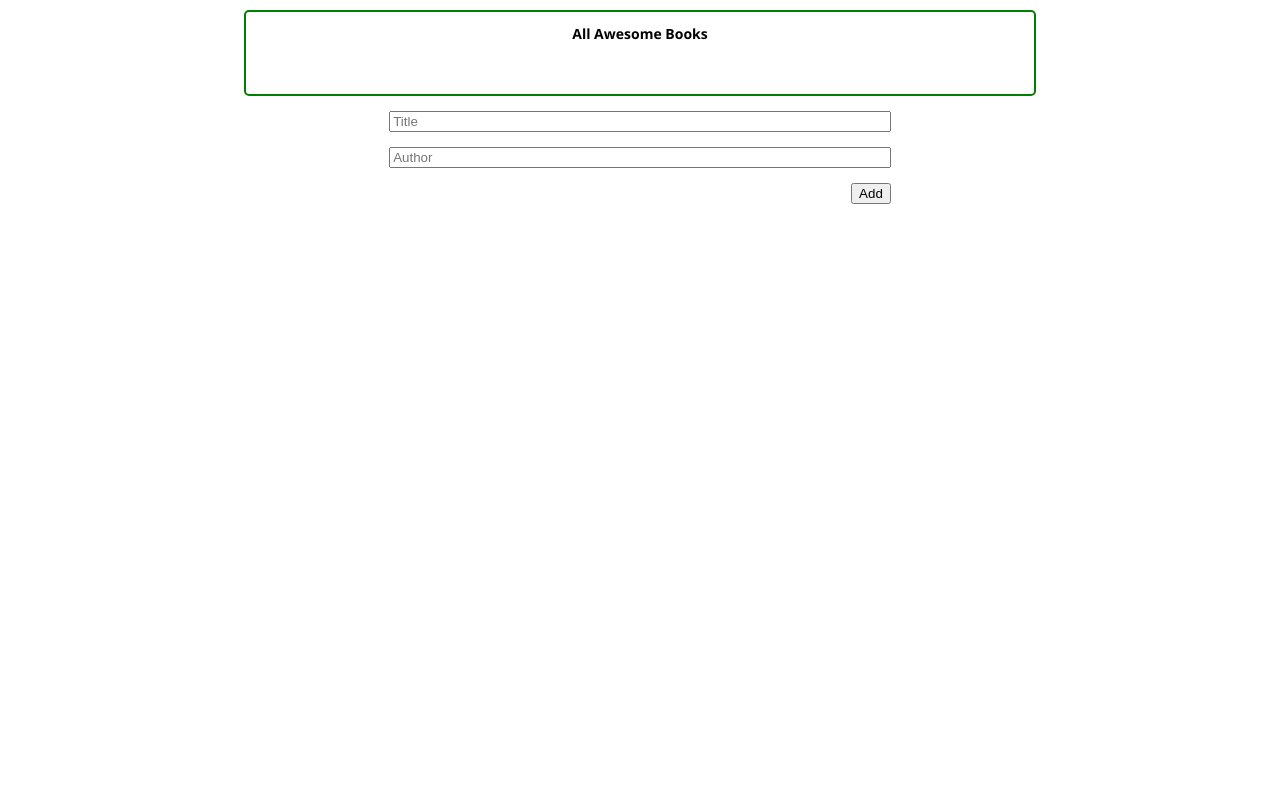
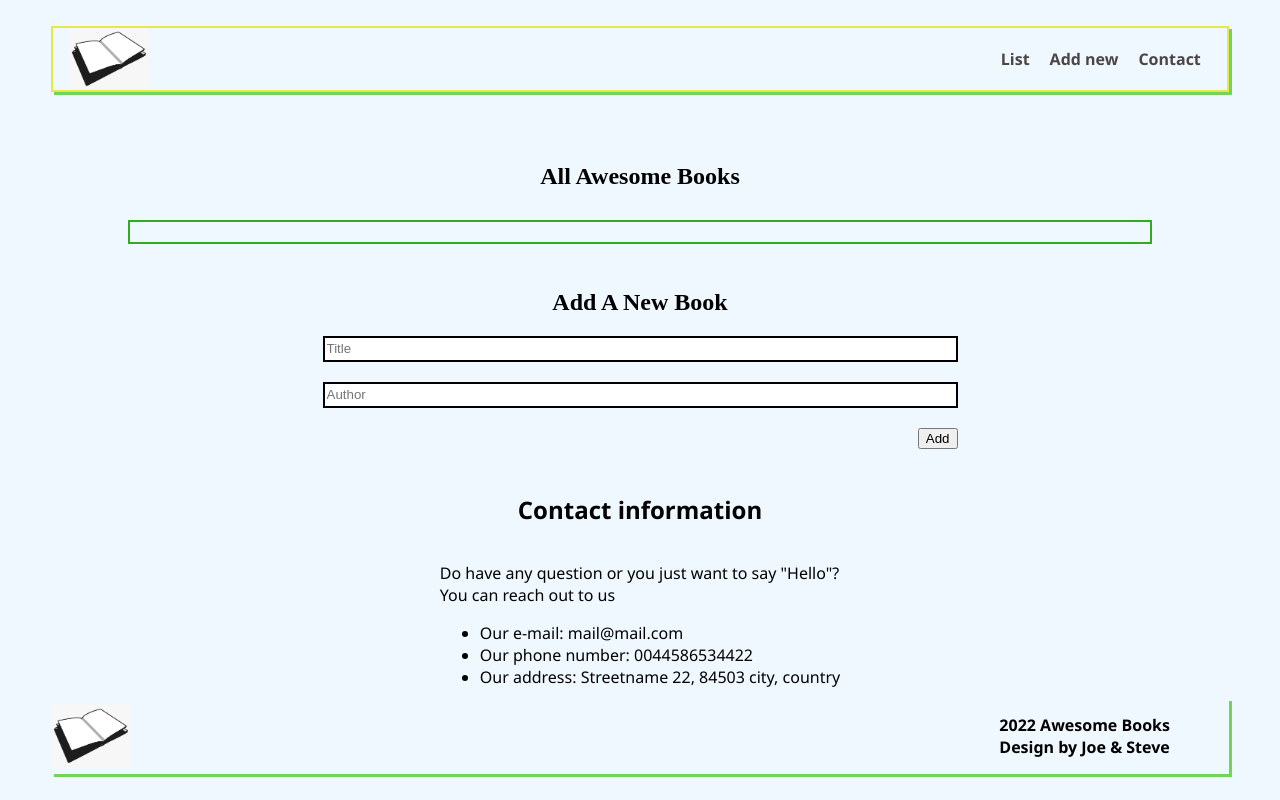
Before and after one commit to braincee/Awesome-Books, a website: page index.html in a window 1280 px wide. Drawn offline with Linux system fonts and the light colour scheme.

Commit message:
Add single page application

```diff
--- a/features/features.js
+++ b/features/features.js
@@ -50,6 +50,7 @@ class DisplayPage {
     });
   };
 
+  /* creating a new Book */
   newBook = (book) => {
     const booksCatalogue = document.querySelector('.lib-catalogue');
     const bookCatalogue = document.createElement('div');
@@ -90,10 +91,9 @@ class DisplayPage {
 /* displaying the UI */
 const displayContent = new DisplayPage();
 const storage = new Storage();
-document.addEventListener('DOMContentLoaded', displayContent.addingBooks());
 
 /* Adding a Book */
-const addButton = document.getElementById('add-btn');
+const addButton = document.querySelector('#add-btn');
 addButton.addEventListener('click', () => {
   const title = form.elements.title.value;
   const author = form.elements.author.value;
@@ -104,10 +104,25 @@ addButton.addEventListener('click', () => {
   displayContent.clearForm();
 });
 
+
+/* removing a book */
+
 document.addEventListener('click', (e) => {
   const button = e.target;
   if (button.className === 'btn-remove') {
     displayContent.deleteBook(button);
     storage.deleteBook(button);
+  } else if (button.parentNode.id === 'list') {
+    displayInfo.style.display = 'flex';
+    contactInfo.style.display = 'none';
+    saveInfo.style.display = 'none';
+  } else if (button.parentNode.id === 'add') {
+    saveInfo.style.display = 'flex';
+    contactInfo.style.display = 'none';
+    displayInfo.style.display = 'none';
+  } else if (button.parentNode.id === 'contact') {
+    saveInfo.style.display = 'none';
+    contactInfo.style.display = 'flex';
+    displayInfo.style.display = 'none';
   }
 });
--- a/index.html
+++ b/index.html
@@ -8,23 +8,52 @@
     <title>Awesome Books</title>
   </head>
   <body>
+    <header class="navigation">
+      <nav class="navbar">
+        <img src="logo/book-loogo.png" alt="book-logo" class="logo">
+        <ul class="nav-list">
+            <li id="list" class="nav-link"><a href="#">List</a></li>
+            <li id="add" class="nav-link"><a href="#">Add new</a></li>
+            <li id="contact" class="nav-link"><a href="#">Contact</a></li>
+        </ul>
+      </nav>
+    </header>
+    <div class="date-time">
+      <p id="date-time"></p>
+    </div>
     <main>
-      <div>
         <section class="container">
           <h1>All Awesome Books</h1>
           <div class="lib-catalogue">
-
           </div>
         </section>
         <section class="form-container">
+          <h1>Add A New Book</h1>
           <form action="#" method="Post" class="form-input">
             <input type="text" name="title" placeholder="Title" />
             <input type="text" name="author" placeholder="Author" />
             <button type="button" id="add-btn" class="add-book-btn">Add</button>
           </form>
         </section>
-      </div>
+      <section class="contact">
+        <h2>Contact information</h2>
+        <div class="contact-container">
+          <p>
+            Do have any question or you just want to say "Hello"? <br />
+            You can reach out to us
+          </p>
+          <ul>
+            <li>Our e-mail: mail@mail.com</li>
+            <li>Our phone number: 0044586534422</li>
+            <li>Our address: Streetname 22, 84503 city, country</li>
+          </ul>
+        </div>
+      </section>
     </main>
+    <footer id="footer" class="copyright">
+      <img src="logo/book-loogo.png" alt="book-logo">
+      <p class="footer-p"> 2022 Awesome Books <br>Design by Joe & Steve</p>
+    </footer>
     <script src="features/features.js"></script>
   </body>
 </html>
--- a/style.css
+++ b/style.css
@@ -1,56 +1,74 @@
-body {
-  font-family: 'Segoe UI', Tahoma, Geneva, Verdana, sans-serif;
-}
-
-main {
-  width: 100%;
-}
-
-.container {
+.form-input {
   display: flex;
   flex-direction: column;
-  border: solid 2px #008000;
-  border-radius: 5px;
-  margin: 10px auto;
-  padding: 0 15px;
-  gap: 10px;
-  width: 60%;
+  gap: 20px;
+  width: 50%;
 }
 
 #add-button {
   width: 50px;
 }
 
-.container h1 {
-  text-align: center;
-  font-weight: 700;
-  font-size: 14px;
+h6 {
+  margin: 0;
+  padding: 0;
 }
 
-form {
-  margin: 0 auto;
+body {
+  margin: 0;
+  padding: 0;
+  box-sizing: border-box;
+  background-color:aliceblue;
 }
 
-.form-input {
+main {
   display: flex;
   flex-direction: column;
-  width: 40%;
-  gap: 15px;
+  gap: 20px;
+}
+
+.container {
+  display: flex;
+  flex-direction: column;
+  gap: 10px;
+  padding: 0 10%;
+}
+
+.lib-catalogue {
+  display: flex;
+  flex-direction: column;
+  border: 2px solid rgb(46, 173, 29);
+  padding: 10px;
+  font-weight: 700;
+}
+
+.single-book {
+  display: flex;
+  justify-content: space-between;
+  padding: 5px;
+}
+
+.title,
+.author {
+  font-size: 16px;
+}
+
+.single-book:nth-child(odd) {
+  background: #b3ecab;
+}
+
+.author-name {
+  display: flex;
+  gap: 5px;
+  justify-content: center;
+  align-items: center;
 }
 
 .btn-remove {
   color: white;
   background-color: red;
-  height: 35px;
   outline: none;
   border: none;
-  padding: 8px;
-}
-
-.lib-catalogue {
-  display: flex;
-  flex-direction: column;
-  padding: 15px;
 }
 
 .form-container {
@@ -60,26 +78,123 @@ form {
   padding: 5px;
 }
 
-.single-book {
-  display: flex;
-  justify-content: space-between;
-  padding: 10px;
-}
-
-.title,
-.author {
-  font-size: 16px;
-}
-
-.author-name {
-  display: flex;
-  gap: 3px;
-  justify-content: center;
-  align-items: center;
-  font-weight: 600;
+.form-input input {
+  border: 2px solid black;
+  height: 20px;
 }
 
 .form-input button {
   display: flex;
   align-self: flex-end;
 }
+
+.container h1 {
+  text-align: center;
+}
+
+.list {
+  position: absolute;
+  top: 50%;
+  left: 50%;
+  transform: translate(-50%, -50%);
+  padding: 2%;
+  font-family: 'Segoe UI', Tahoma, Geneva, Verdana, sans-serif;
+  font-size: 24px;
+  width: auto;
+  display: flex;
+  flex-direction: column;
+  align-items: center;
+}
+
+.navbar {
+  margin: 4%;
+  margin-top: 2%;
+  display: flex;
+  justify-content: space-between;
+  font-family: 'Segoe UI', Tahoma, Geneva, Verdana, sans-serif;
+  font-weight: 600;
+  border: 2.5px solid rgb(230, 233, 67);
+  box-shadow: 3px 3px rgb(115, 212, 91);
+}
+
+.logo {
+  width: 120px;
+  height: auto;
+  margin-left: 16px;
+}
+
+.navbar ul {
+  display: flex;
+  justify-content: space-between;
+  list-style: none;
+  padding: 0;
+  margin-right: 16px;
+}
+
+.nav-list {
+  align-items: center;
+  margin-top: 8px;
+  margin-bottom: 8px;
+}
+
+.nav-link {
+  border-right: rgb(230, 233, 67);
+  padding: 0 10px;
+}
+
+.nav-link a {
+  color: rgb(75, 69, 69);
+  text-decoration: none;
+}
+
+.nav-link a:hover {
+  color: rgb(248, 232, 11);
+}
+
+.copyright {
+  align-items: center;
+  justify-content: space-between;
+  display: flex;
+  width: 92%;
+  margin: 2% 4%;
+  border: rgb(230, 233, 67);
+  position: absolute;
+  bottom: 0;
+  box-shadow: 3px 3px rgb(115, 212, 91);
+}
+
+.footer-p {
+  font-family: 'Segoe UI', Tahoma, Geneva, Verdana, sans-serif;
+  font-weight: 600;
+  margin-right: 5%;
+}
+
+/* .copyright img {
+  width: 140px;
+} */
+
+img {
+  max-width: 80px;
+}
+
+.contact {
+  font-family: 'Segoe UI', Tahoma, Geneva, Verdana, sans-serif;
+  display: flex;
+  justify-content: center;
+  flex-direction: column;
+  align-items: center;
+}
+
+.contact-list {
+  padding-right: 2%;
+  border: 2.5px solid black;
+  box-shadow: 3px 3px rgb(115, 212, 91);
+}
+
+.date-time {
+  position: absolute;
+  top: 7.5rem;
+  right: 3.2rem;
+  font-size: 16px;
+  font-weight: 700;
+}
```
Also changed, not shown: logo/book-loogo.png (added), package.json (line endings or trailing spaces).
